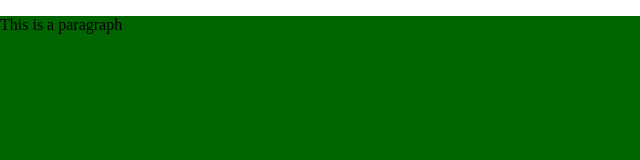
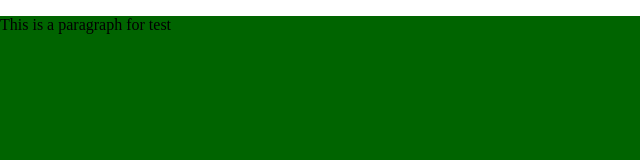
Before and after one commit to raycodes27/new-repo, a plain HTML site: page index.html in a window 1280 px wide. Shown: the full height of the page, 0-640 px from the left. Drawn offline with Linux system fonts and the light colour scheme.

Commit message:
updated paragraph

```diff
--- a/index.html
+++ b/index.html
@@ -8,7 +8,7 @@
 </head>
 <body>
     <main class="page">
-        <p>This is a paragraph</p>
+        <p>This is a paragraph for test</p>
     </main>
 </body>
 </html>
```
